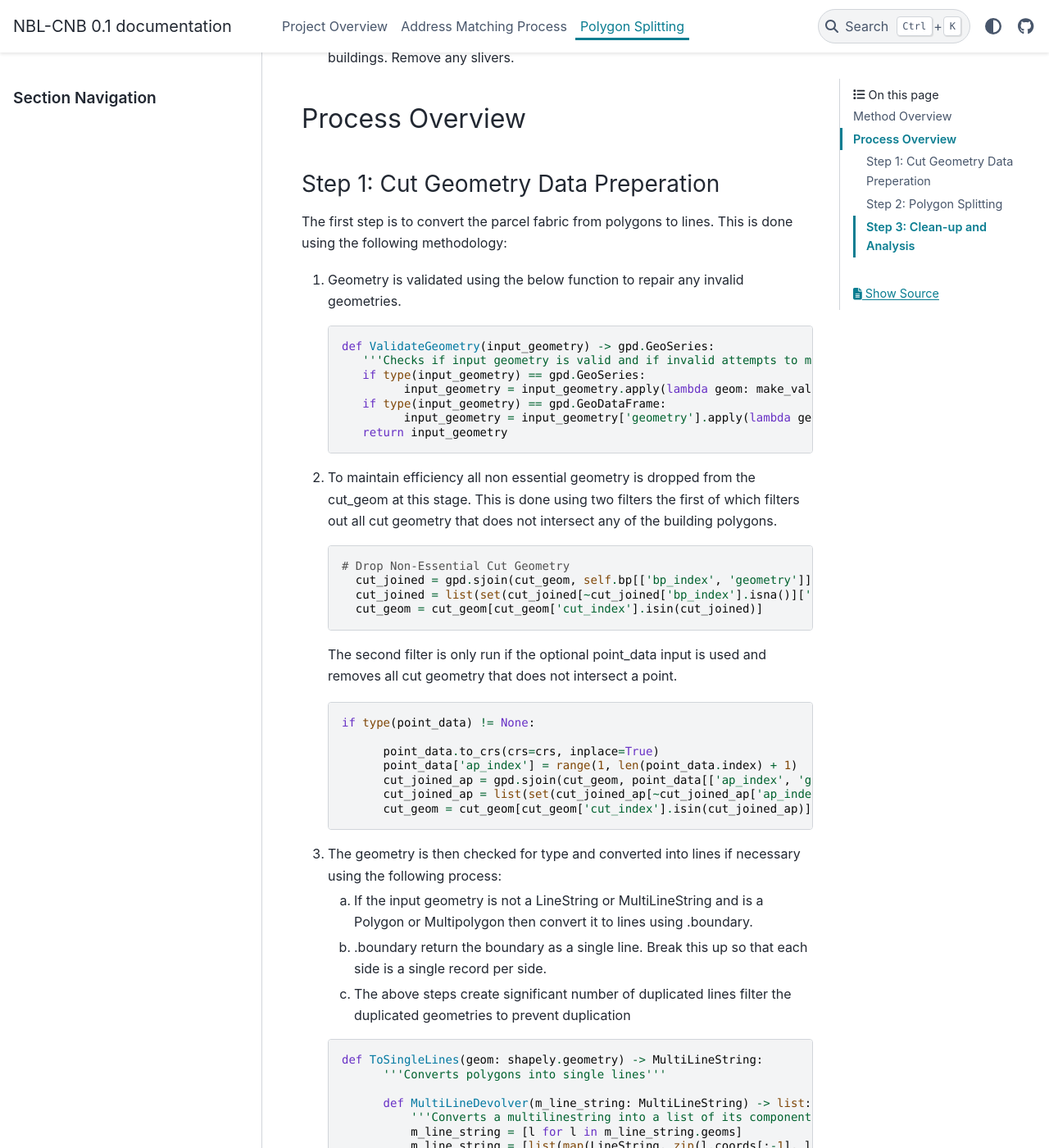
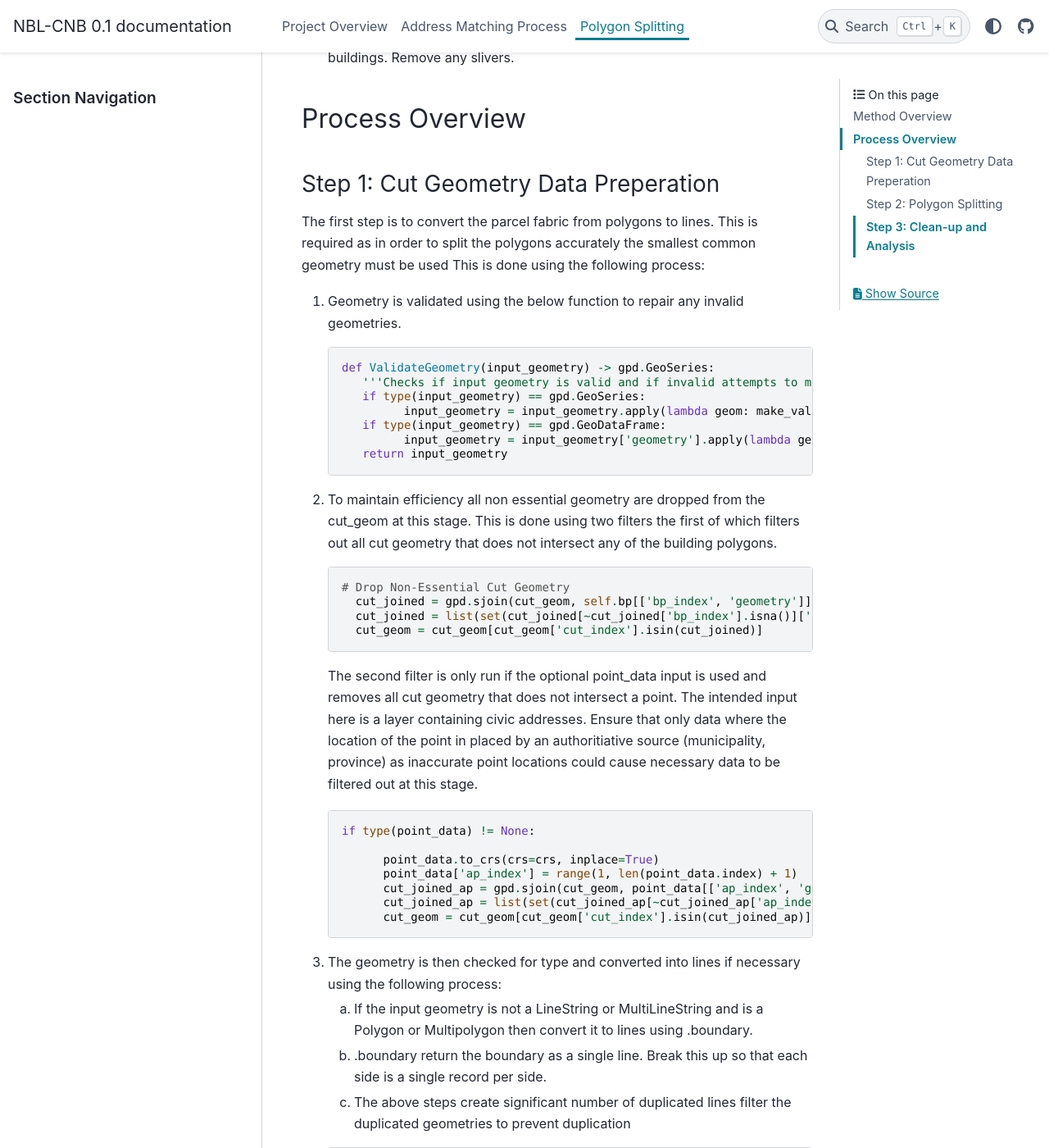
Before and after one commit to StatCan/NBL-CNB, a Sphinx documentation site: the page built from docs/source/polygon_cutting.rst, in a window 1280 px wide and 1400 px high, scrolled down 1774 px. Shown: the whole window at 82% size. Built offline with Sphinx 7.4.7 and the PyData theme 0.15.4, drawn with Linux system fonts in a browser that asks for light colours; pages that are not in the unit, such as notebooks, are missing from menus.

Commit message:
[1] additions to the docs

```diff
--- a/docs/source/polygon_cutting.rst
+++ b/docs/source/polygon_cutting.rst
@@ -48,7 +48,8 @@
 Step 1: Cut Geometry Data Preperation
 _____________________________________
 
-The first step is to convert the parcel fabric from polygons to lines. This is done using the following methodology:
+The first step is to convert the parcel fabric from polygons to lines. This is required as in order to split the polygons accurately the smallest common geometry must be used
+This is done using the following process:
 
 1. Geometry is validated using the below function to repair any invalid geometries.
 
@@ -62,7 +63,7 @@
                input_geometry = input_geometry['geometry'].apply(lambda geom: make_valid(geom) if not geom.is_valid else geom)
          return input_geometry
 
-2. To maintain efficiency all non essential geometry is dropped from the cut_geom at this stage. This is done using two filters the first of which
+2. To maintain efficiency all non essential geometry are dropped from the cut_geom at this stage. This is done using two filters the first of which
    filters out all cut geometry that does not intersect any of the building polygons.
 
    .. code-block:: python
@@ -72,7 +73,9 @@
         cut_joined = list(set(cut_joined[~cut_joined['bp_index'].isna()]['cut_index'].tolist()))
         cut_geom = cut_geom[cut_geom['cut_index'].isin(cut_joined)]
 
-   The second filter is only run if the optional point_data input is used and removes all cut geometry that does not intersect a point.
+   The second filter is only run if the optional point_data input is used and removes all cut geometry that does not intersect a point. The intended input here is a layer containing
+   civic addresses. Ensure that only data where the location of the point in placed by an authoritiative source (municipality, province) as inaccurate point locations could cause necessary
+   data to be filtered out at this stage.
 
    .. code-block:: python
 
```
